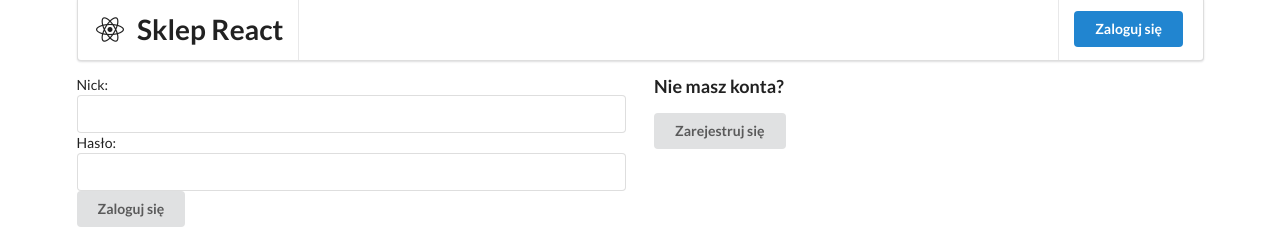
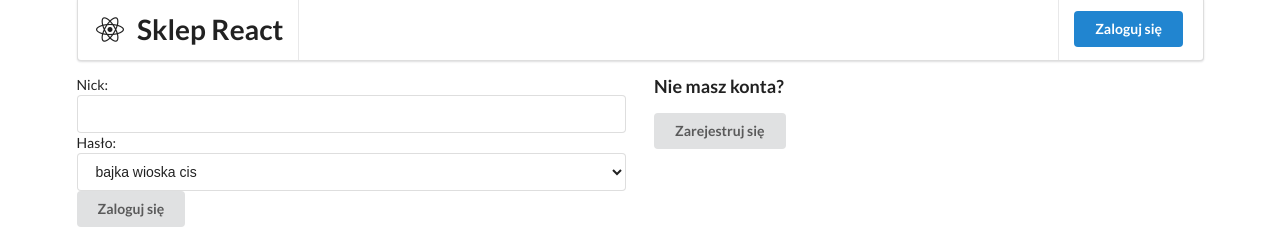
Before and after one commit to grzeg2010/react-sklep, a React (Create React App) app: page /login in a window 1280 px wide. Shown: the top 243 px of the page. Built offline with nearby package versions, Linux system fonts and the light colour scheme; data requests are answered from the project's data file.

Commit message:
Dodanie możliwości rejestracji nowego użytkownika
Dane użytkownika przechowywane są lokalnie w przeglądarce
Nieudane próby zabezpieczenia przed utworzeniem kilku użytkowników
o tej samej nazwie

```diff
--- a/data/db.json
+++ b/data/db.json
@@ -29,13 +29,13 @@
     "users": [
         {
             "name": "admin",
-            "password": "admin123",
+            "password": "2",
             "credits": 10,
             "id": 21
         },
         {
             "name": "test",
-            "password": "test123",
+            "password": "1",
             "credits": 0,
             "id": 22
         }
--- a/src/components/App.js
+++ b/src/components/App.js
@@ -34,6 +34,10 @@ function App() {
     }, [user]);
 
     useEffect(() => {
+        localStorage.setItem('userList', JSON.stringify(userList));
+    }, [userList]);
+
+    useEffect(() => {
         fetch('http://localhost:8000/db')
             .then(res => {
                 return res.json();
@@ -49,29 +53,44 @@ function App() {
             <Header user={user} />
             <Routes>
                 {/* Strona główna */}
-                <Route path="/" element={<MainPage products={products} user={user}/>} />
+                <Route
+                    path="/"
+                    element={
+                        <MainPage products={products} user={user}/>
+                    }
+                />
 
                 {/* Strona logowania */}
-                    <Route
-                        path="/login"
-                        element={
-                            <LoginPage
-                                error={error}
-                                user={user}
-                                setUser={setUser}
-                                userList={userList}
-                            />
-                        }
-                    />
+                <Route
+                    path="/login"
+                    element={
+                        <LoginPage error={error} user={user} setUser={setUser} userList={userList} />
+                    }
+                />
 
                 {/* Rejestracja */}
-                <Route path="/register" element={<Register />} />
+                <Route
+                    path="/register"
+                    element={
+                        <Register user={user}  setUserList={setUserList}  userList={userList} />
+                    }
+                />
 
                 {/* Panel użytkownika */}
-                <Route path="/account" element={<Account user={user} setUser={setUser} />} />
+                <Route
+                    path="/account"
+                    element={
+                        <Account user={user} setUser={setUser} />
+                    }
+                />
 
                 {/* Koszyk */}
-                <Route path="/basket" element={<Basket products={products} user={user} setUser={setUser} />} />
+                <Route
+                    path="/basket"
+                    element={
+                        <Basket products={products} user={user} setUser={setUser} />
+                    }
+                />
             </Routes>
             <Footer />
         </Router>
--- a/src/components/Login.js
+++ b/src/components/Login.js
@@ -44,7 +44,12 @@ function LoginPage({ user, userList, setUser }) {
             <input type="text" name="name" id="name" onChange={e => setDetails({...details, name: e.target.value})} value={details.name} />
 
             <label htmlFor="password">Hasło:</label>
-            <input type="password" name="password" id="password" onChange={e => setDetails({...details, password:e.target.value})} value={details.password} />
+            {/* <input type="password" name="password" id="password" onChange={e => setDetails({...details, password:e.target.value})} value={details.password} /> */}
+            <select name="password" value={e => e.target.value} onChange={e => setDetails({...details, password:e.target.value})}>
+                    <option value="1">bajka wioska cis</option>
+                    <option value="2">olej nurek gepard</option>
+                    <option value="3">staw zjazd autko</option>
+            </select>
 
             <input type="submit" value="Zaloguj się" className="ui button" />
         </form>
--- a/src/components/Register.js
+++ b/src/components/Register.js
@@ -1,9 +1,66 @@
-const Register = () => {
+import React, { useEffect, useState } from "react";
+import { useNavigate } from "react-router-dom";
+
+function Register({ user, userList, setUserList }) {
+    const [details, setDetails] = useState({name: "", password: ""});
+    let navigate = useNavigate();
+
+    console.log(userList.length);
+
+    function Register(details) {
+        console.log(details);
+
+        console.log(userList.find(user => user.name === details.name));
+
+        if (details.name !== userList.find(user => user.name === details.name)) {
+            setUserList([
+                ...userList,
+                {
+                    name: details.name,
+                    password: details.password,
+                    id: userList.count,
+                    credits: 0,
+                    basket: []
+                }
+            ]);
+        } else {
+            console.log("Ta nazwa użytkownika jest już zajęta");
+        }
+    }
+
+    const submitHandler = e => {
+        e.preventDefault();
+
+        Register(details);
+    }
+
+    /* Przenosi użytkownika na stronę główną po zalogowaniu */
+    useEffect(() => {
+        if (user.name !== "") {
+            console.log(user);
+            navigate("/");
+        }
+    }, [user]);
+
     return (
         <div className="ui four main container">
             <h1>Utwórz nowe konto</h1>
+
+            <form onSubmit={submitHandler} className="ui form column">
+                <label htmlFor="name">Nick:</label>
+                <input type="text" name="name" id="name" onChange={e => setDetails({ ...details, name: e.target.value })} value={details.name} />
+
+                <label htmlFor="password">Hasło:</label>
+                <select name="password" value={e => e.target.value} onChange={e => setDetails({...details, password:e.target.value})}>
+                        <option value="1">bajka wioska cis</option>
+                        <option value="2">olej nurek gepard</option>
+                        <option value="3">staw zjazd autko</option>
+                </select>
+
+                <input type="submit" value="Zarejestruj się" className="blue ui button" />
+            </form>
         </div>
     );
-};
+}
 
 export default Register;
```
